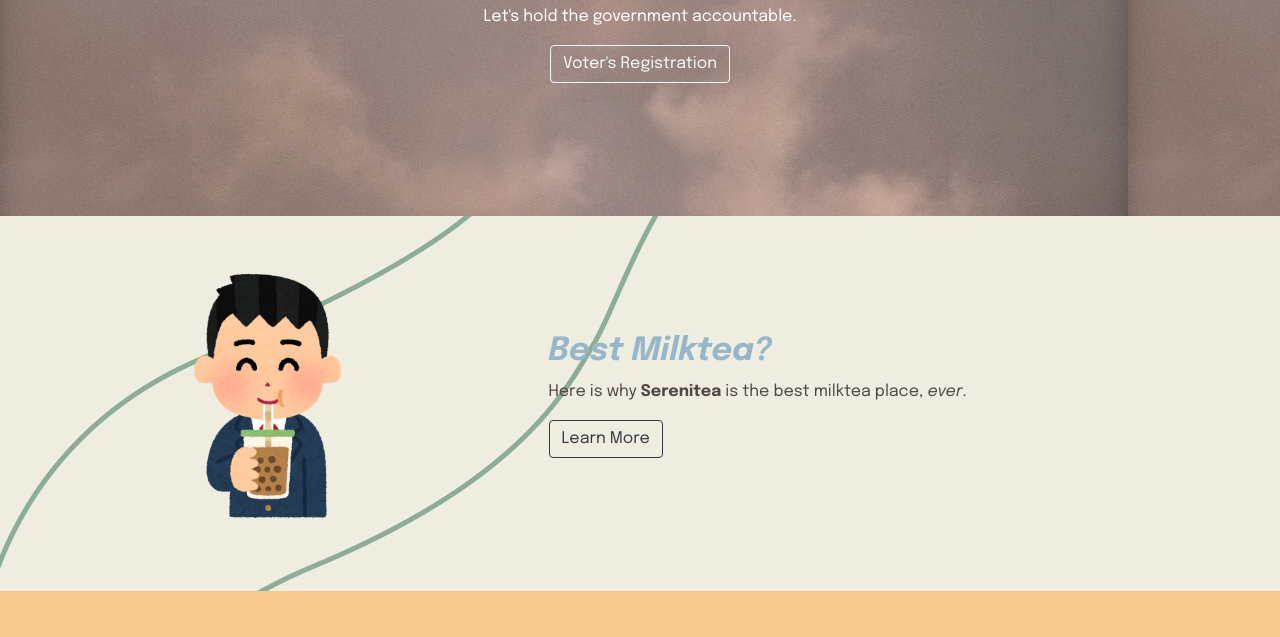
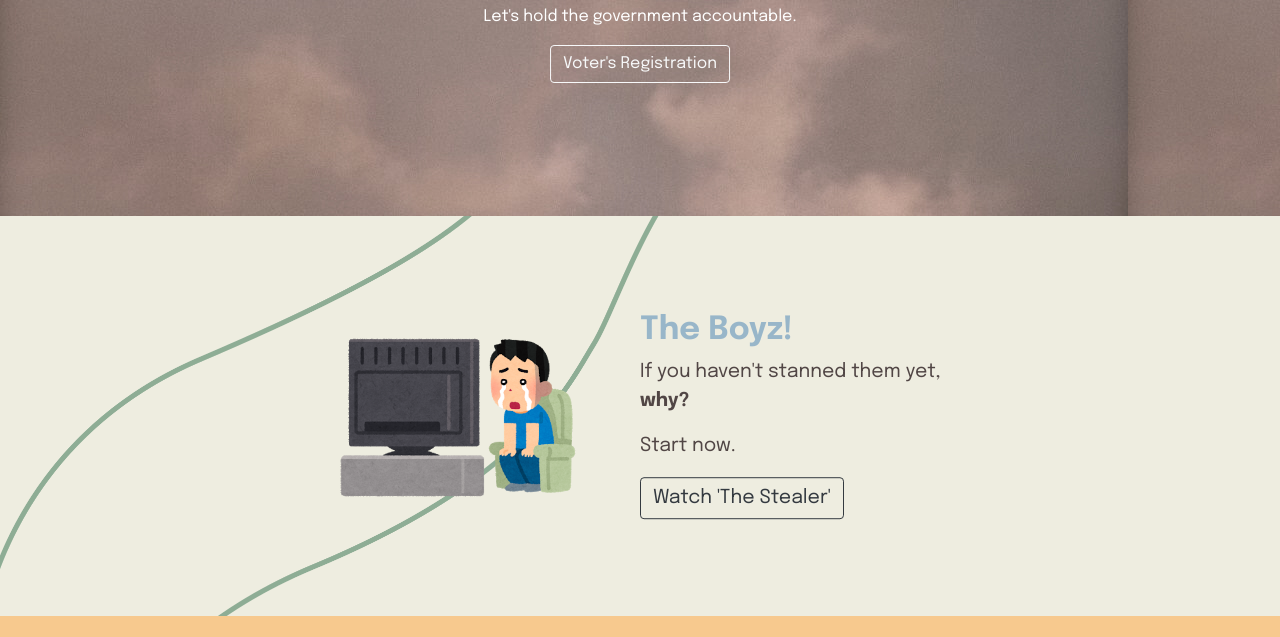
Before and after one commit to okaystephen/okaystephen.github.io, a plain HTML site: page index.html in a window 1280 px wide. Shown: the part 982-1619 px from the top of the page. Drawn offline with nearby package versions, Linux system fonts and the light colour scheme.

Commit message:
stan the boyz

```diff
--- a/index.html
+++ b/index.html
@@ -81,16 +81,18 @@
     </div>
   </div>
 
-  <div class="body-container container-fluid text-left pt-5 px-3 pb-3"
+  <div class="body-container body-1 container-fluid text-left pt-5 px-3 pb-3"
     style="background-image: url(assets/img/header-2.png); background-size: cover; background-repeat: no-repeat; opacity: 0.9;">
-    <div class="row d-flex align-items-center pb-5">
-      <div class="col-5 text-center">
-        <img src="assets/img/drink_tapioka_tea_schoolboy.png" width="50%">
+    <div class="row body-1-inside d-flex align-items-center">
+      <div class="col text-center">
+        <img src="assets/img/kandou_tv_man_sad.png" width="80%">
       </div>
-      <div class="col-7 text-left">
-        <h2 class="heading-color" style="font-weight: bold;"><i>Best Milktea?</i></h2>
-        <p>Here is why <b>Serenitea</b> is the best milktea place, <i>ever</i>.</p>
-        <a class=" btn btn-outline-dark" href="">Learn More</a>
+      <div class="col text-left" style="font-size: 1.5vw;">
+        <h2 class="heading-color" style="font-weight: bold;">The Boyz!</h2>
+        <p>If you haven't stanned them yet, <b>why?</b></p>
+        <p>Start now.</p>
+        <a class=" btn btn-outline-dark" href="https://www.youtube.com/watch?v=c_e-IC0VwZM"
+          style="font-size: 1.5vw;">Watch 'The Stealer'</a>
       </div>
     </div>
   </div>
```
Also changed, not shown: assets/img/kandou_tv_man_sad.png (added), 1 other file.
